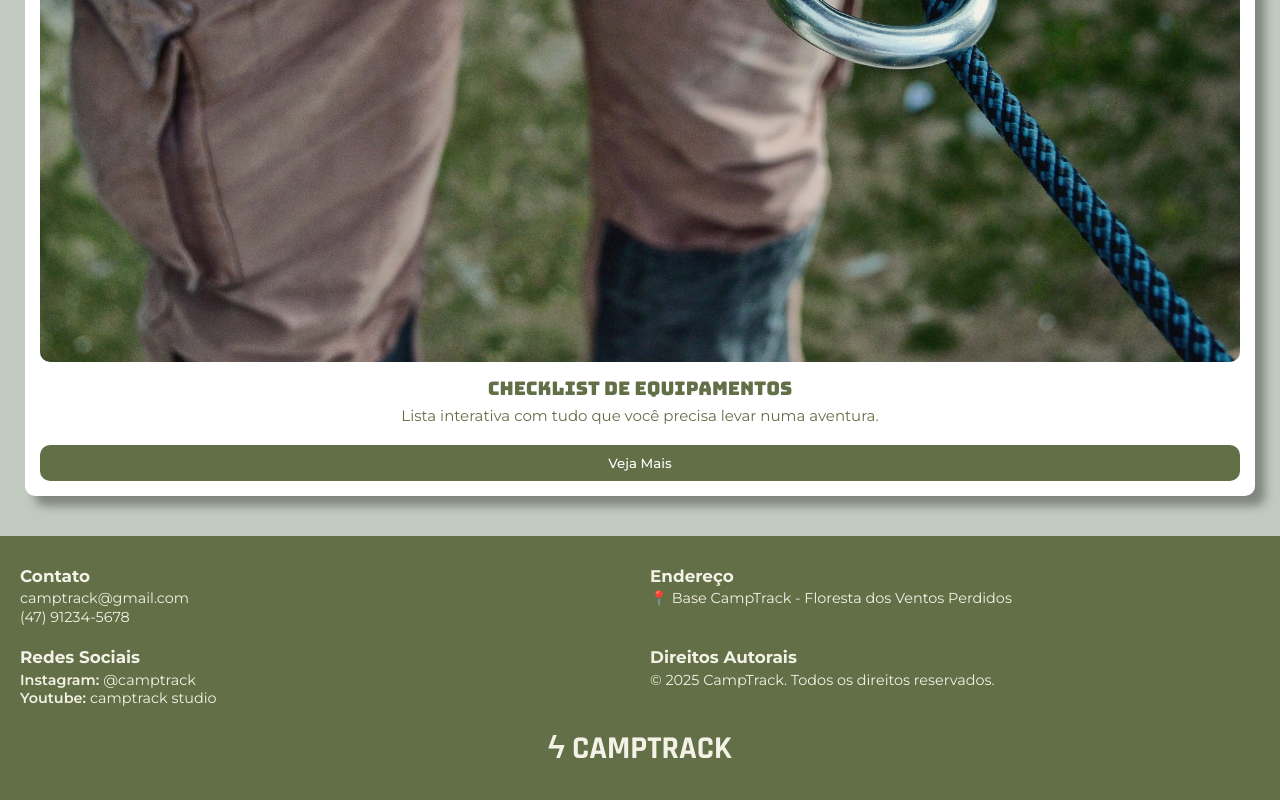
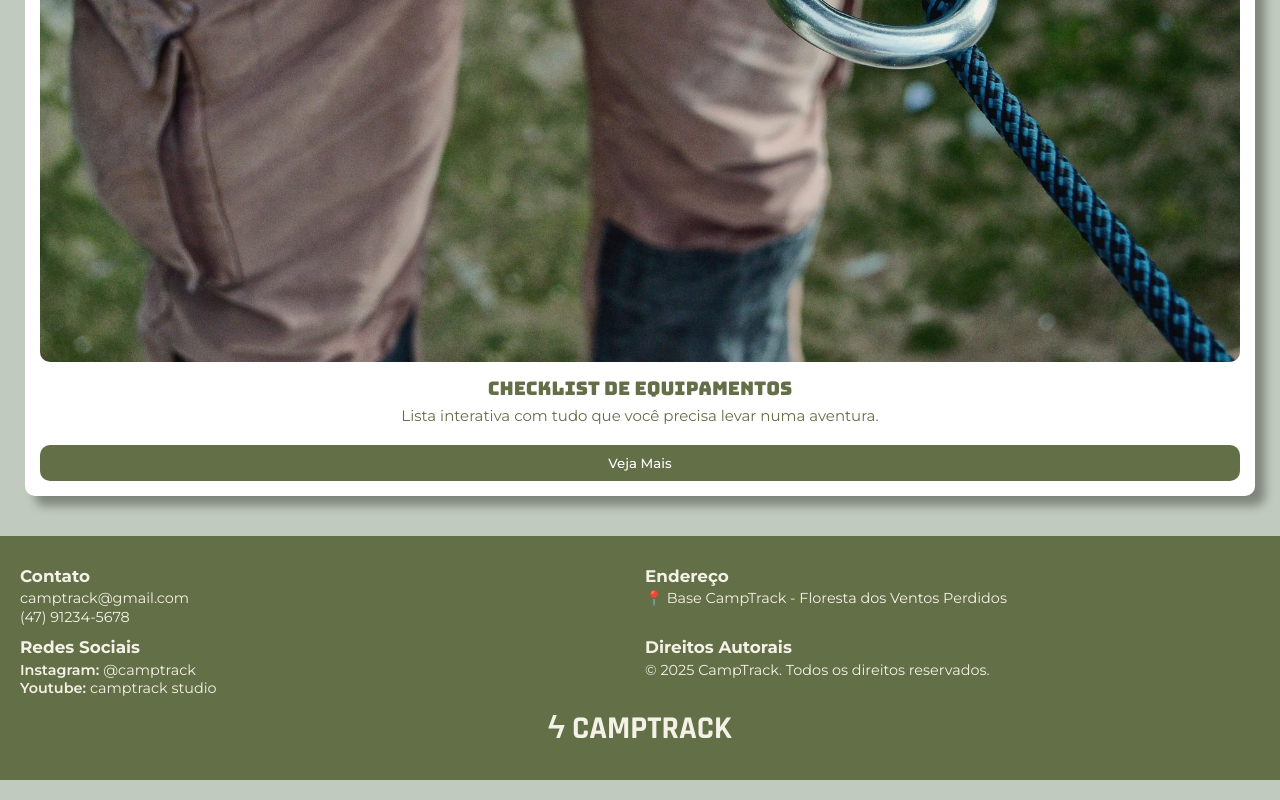
Before and after one commit to jonathan7gb/Atividade-Responsividade, a plain HTML site: page index.html in a window 1280 px wide. Shown: the part 6058-6858 px from the top of the page. Drawn offline with nearby package versions, Linux system fonts and the light colour scheme.

Commit message:
feat: arruma gap e add meta de telefone-no

```diff
--- a/index.html
+++ b/index.html
@@ -3,6 +3,7 @@
 <head>
     <meta charset="UTF-8">
     <meta name="viewport" content="width=device-width, initial-scale=1.0">
+    <meta name="format-detection" content="telephone=no">
     <title>Site Responsivo</title>
     <link rel="stylesheet" href="style.css">
 
--- a/style.css
+++ b/style.css
@@ -121,7 +121,7 @@ footer{
     display: grid;
     grid-template-columns: 1fr 1fr;
     grid-template-rows: 1fr 1fr auto;
-    gap: 20px;
+    gap: 10px;
     color: #f4f1e6;
     grid-template-areas:
     "contato endereco"
```
